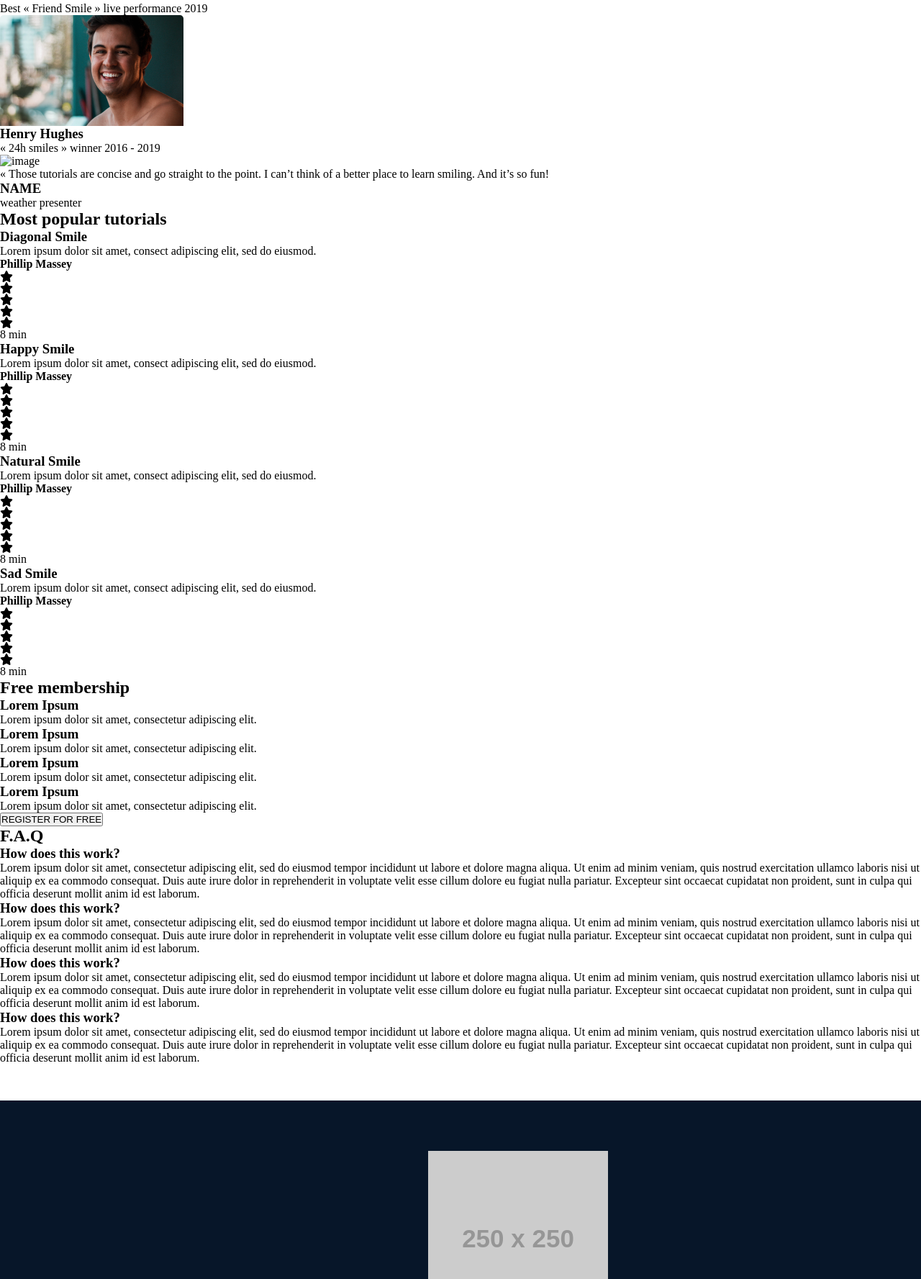
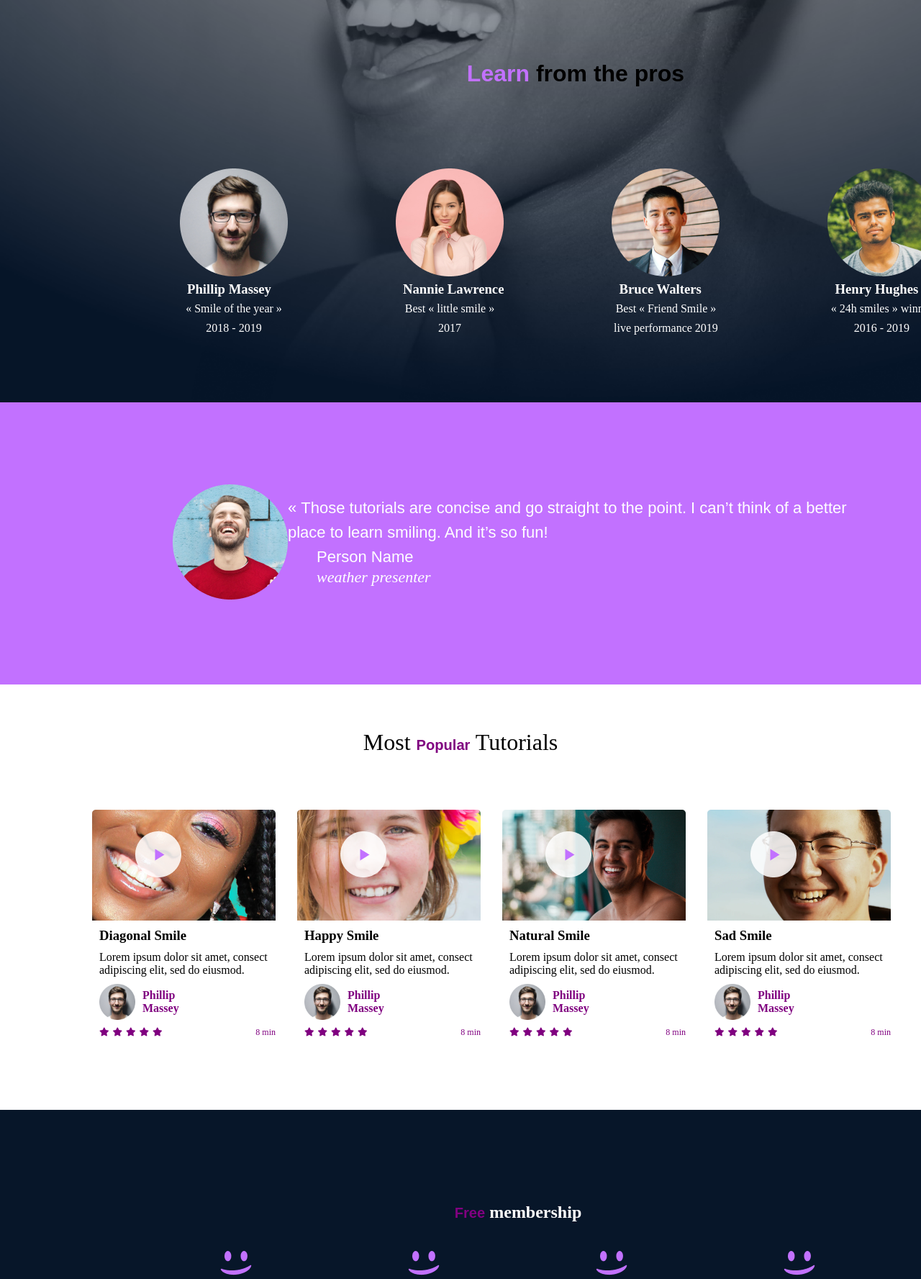
Before and after one commit to okiblessing/alx_html_css, a plain HTML site: page css_advanced/index.html in a window 1280 px wide. Shown: the part 534-2311 px from the top of the page at 72% size. Drawn offline with Linux system fonts and the light colour scheme; placeholder pictures from the web are drawn by us.

Commit message:
added all

```diff
--- a/css_advanced/index.html
+++ b/css_advanced/index.html
@@ -1,81 +1,90 @@
-
+<!DOCTYPE html>
 <html lang="en">
 <head>
     <meta charset="UTF-8">
     <meta name="viewport" content="width=device-width, initial-scale=1.0">
     <script src="https://kit.fontawesome.com/4a2b055604.js" crossorigin="anonymous"></script>
     <title>Document</title>
-    <link href="styles.css" rel="stylesheet">
+    <link rel="stylesheet" href="styles.css">
 </head>
 <body>
+    <div class="container">
     <header>
         <nav>
-            <img src="https://fakeimg.pl/250x250?text=Sample+Logo" alt="logo">
+            <img src="./images/logo.png" alt="logo">
 
             <ul>
                 <li><a href="#">COURSE</a></li>
                 <li><a href="#">PRICING</a></li>
-                <li><a href="#">LOGIN</a></li>
+                </li><a href="#">LOGIN</a></li>
             </ul>
         </nav>
 
     </header>
     <main>
         <section>
+
+            <div class="center-content">
+                <h1 class="heading">Get schooled</h1>
+                <span class="smile">SMILES</span>
+                <span class="grin">GRIN</span>
+                <span class="laugh">LAUGH</span>
+                <button class="first-button">REGISTER FOR FREE</button>
+            </div>
+            <div class="center-content-two">
+                <h2 class="heading-two"><sapn class="learn">Learn</sapn> from the pros</h2>
+                <div class="pros">
                     <div>
-                <h1>Get schooled</h1>
-                <span>SMILES</span>
-                <span>GRIN</span>
-                <span>LAUGH</span>
-                <button>REGISTER FOR FREE</button>
+                        <img src="./images/1.png" class="pros-img" alt="">
+                        <h3 class="ph3">Phillip Massey</h3>
+                        <p class="description">« Smile of the year » 2018 - 2019</p>
                     </div>
                     <div>
-                <h2>Learn from the pros</h2>
-                <div>
-                    <div>
-                        <img src="./images/1 (3).png" alt="">
-                        <h3>Phillip Massey</h3>
-                        <p>« Smile of the year » 2018 - 2019</p>
+                        <img src="./images/3.png" class="pros-img" alt="">
+                        <h3 class="ph3">Nannie Lawrence</h3>
+                        <p class="description">Best « little smile » 2017</p>
                     </div>
                     <div>
-                        <img src="./images/6.png" alt="">
-                        <h3>Nannie Lawrence</h3>
-                        <p>Best « little smile » 2017</p>
+                        <img  src="./images/2.png" class="pros-img-three" alt="image">
+                        <h3 class="ph3">Bruce Walters</h3>
+                        <p class="description">Best « Friend Smile » live performance 2019</p>
                     </div>
                     <div>
-                        <img src="./images/7.png" alt="">
-                        <h3>Bruce Walters</h3>
-                        <p>Best « Friend Smile » live performance 2019</p>
+                        <img class="pros-img" src="./images/4.png" alt="">
+                        <h3 class="ph3">Henry Hughes</h3>
+                        <p class="description">« 24h smiles » winner 2016 - 2019</p>
                     </div>
-                    <div>
-                        <img src="./images/8.png" alt="">
-                        <h3>Henry Hughes</h3>
-                        <p>« 24h smiles » winner 2016 - 2019</p>
                 </div>
             </div>
         </div>
         </section>
-        <section>
-            <div>
-                <img src="./images/Bitmap.png" alt="image">
+
+        <section class="testimonial">
+            <div class="testimonials-img">
+                <img src="./images/5.png" alt="image">
             </div>
-            <div>
+            <div class="testimonial-description">
                 <blockquote>« Those tutorials are concise and go straight to the point. I can’t think of a better place to learn smiling. And it’s so fun!</blockquote>
-                <h3>NAME</h3>
-                <P>weather presenter</P>
+                <h3>Person Name</h3>
+                <P><em>weather presenter</em></P>
             </div>
         </section>
-        <section>
-            <h2>Most popular tutorials</h2>
-            <div>
-                <img src="./images/Bitmap (1).png" alt="">
+        <section class="tutorials">
+            <h2>Most <span>popular</span> tutorials</h2>
+            <div class="tutorial-container">
+                <div class="tutorial-item">
+                    <button class="play_button">
+                        <img src="./images/play.png"/>
+                    </button>
+                    <img src="./images/9.png" class="big-img" alt="">
                     <h3>Diagonal Smile</h3>
                     <p>Lorem ipsum dolor sit amet, consect adipiscing elit, sed do eiusmod.</p>
-                <div>
-                    <img src="./images/1 (3).png" alt="">
-                    <h4>Phillip Massey</h4>
+                    <div class="small">
+                        <img src="./images/1.png" class="small-img" alt="">
+                        <h4 class="heading-four">Phillip Massey</h4>
                     </div>
-                <div>
+                    <div class="rating-container">
+                        <div class="rating">
                             <div><i class="fa-solid fa-star"></i></div>
                             <div><i class="fa-solid fa-star"></i></div>
                             <div><i class="fa-solid fa-star"></i></div>
@@ -84,15 +93,20 @@
                         </div>
                         <p>8 min</p>
                     </div>
-            <div>
-                <img src="./images/Bitmap (4).png" alt="">
+                </div>
+                <div class="tutorial-item">
+                    <button class="play_button">
+                        <img src="./images/play.png"/>
+                    </button>
+                    <img src="./images/7.png" class="big-img" alt="">
                     <h3>Happy Smile</h3>
                     <p>Lorem ipsum dolor sit amet, consect adipiscing elit, sed do eiusmod.</p>
-                <div>
-                    <img src="./images/1 (3).png" alt="">
-                    <h4>Phillip Massey</h4>
+                    <div class="small">
+                        <img src="./images/1.png" class="small-img" alt="">
+                        <h4 class="heading-four">Phillip Massey</h4>
                     </div>
-                <div>
+                   <div class="rating-container">
+                    <div class="rating">
                         <div><i class="fa-solid fa-star"></i></div>
                         <div><i class="fa-solid fa-star"></i></div>
                         <div><i class="fa-solid fa-star"></i></div>
@@ -101,15 +115,20 @@
                     </div>
                     <p>8 min</p>
                    </div>
-            <div>
-                <img src="./images/Bitmap (3).png" alt="">
+                </div>
+                <div class="tutorial-item">
+                    <button class="play_button">
+                        <img src="./images/play.png"/>
+                    </button>
+                    <img src="./images/8.png" class="big-img" alt="">
                     <h3>Natural Smile</h3>
                     <p>Lorem ipsum dolor sit amet, consect adipiscing elit, sed do eiusmod.</p>
-                <div>
-                    <img src="./images/1 (3).png" alt="">
-                    <h4>Phillip Massey</h4>
+                    <div class="small">
+                        <img src="./images/1.png" class="small-img" alt="">
+                        <h4 class="heading-four">Phillip Massey</h4>
                     </div>
-                <div>
+                   <div class="rating-container">
+                    <div class="rating">
                         <div><i class="fa-solid fa-star"></i></div>
                         <div><i class="fa-solid fa-star"></i></div>
                         <div><i class="fa-solid fa-star"></i></div>
@@ -118,15 +137,20 @@
                     </div>
                     <p>8 min</p>
                    </div>
-            <div>
-                <img src="./images/Bitmap (2).png" alt="">
+                </div>
+                <div class="tutorial-item">
+                    <button class="play_button">
+                        <img src="./images/play.png"/>
+                    </button>
+                    <img src="./images/6.png" class="big-img" alt="">
                     <h3>Sad Smile</h3>
                     <p>Lorem ipsum dolor sit amet, consect adipiscing elit, sed do eiusmod.</p>
-                <div>
-                    <img src="./images/1 (3).png" alt="">
-                    <h4>Phillip Massey</h4>
+                    <div class="small">
+                        <img src="./images/1.png" class="small-img" alt="">
+                        <h4 class="heading-four">Phillip Massey</h4>
                     </div>
-                <div>
+                   <div class="rating-container">
+                    <div class="rating">
                         <div><i class="fa-solid fa-star"></i></div>
                         <div><i class="fa-solid fa-star"></i></div>
                         <div><i class="fa-solid fa-star"></i></div>
@@ -135,60 +159,65 @@
                     </div>
                     <p>8 min</p>
                    </div>
+
+                </div>
+            </div>
         </section>
-        <section>
-            <h2>Free membership</h2>
-            <div>
-                <img src="./images/smile.svg" alt="">
+        <section class="free-membership">
+           <h2> <span>Free</span> membership</h2>
+         <div free-membership-container>
+            <div class="details">
+                <img src="./images/smile.png"  alt="">
                 <h3>Lorem Ipsum</h3>
                 <p>Lorem ipsum dolor sit amet, consectetur adipiscing elit.</p>
             </div>
-            <div>
-                <img src="./images/smile.svg" alt="">
+            <div class="details">
+                <img src="./images/smile.png" alt="">
                 <h3>Lorem Ipsum</h3>
                 <p>Lorem ipsum dolor sit amet, consectetur adipiscing elit.</p>
             </div>
-            <div>
-                <img src="./images/smile.svg" alt="">
+            <div class="details">
+                <img src="./images/smile.png" alt="">
                 <h3>Lorem Ipsum</h3>
                 <p>Lorem ipsum dolor sit amet, consectetur adipiscing elit.</p>
             </div>
-            <div>
-                <img src="./images/smile.svg" alt="">
+            <div class="details">
+                <img src="./images/smile.png" alt="">
                 <h3>Lorem Ipsum</h3>
                 <p>Lorem ipsum dolor sit amet, consectetur adipiscing elit.</p>
             </div>
-            <button>REGISTER FOR FREE</button>
+         </div>
+            <button class="second-button">REGISTER FOR FREE</button>
         </section>
-        <section>
+        <section class="faq">
             <h2>F.A.Q</h2>
+            <div class="faq-container">
+                <div class="section-one">
                     <div>
-                <div>
-                    <div>
-                        <h3>How does this work?</h3>
+                        <h3 class="three">How does this work?</h3>
                     </div>
-                    <div>
+                    <div class="text">
                         Lorem ipsum dolor sit amet, consectetur adipiscing elit, sed do eiusmod tempor incididunt ut labore et dolore magna aliqua. Ut enim ad minim veniam, quis nostrud exercitation ullamco laboris nisi ut aliquip ex ea commodo consequat. Duis aute irure dolor in reprehenderit in voluptate velit esse cillum dolore eu fugiat nulla pariatur. Excepteur sint occaecat cupidatat non proident, sunt in culpa qui officia deserunt mollit anim id est laborum.
                     </div>
 
                     <div>
-                        <h3>How does this work?</h3>
+                        <h3 class="three">How does this work?</h3>
                     </div>
-                    <div>
+                    <div class="text">
                         Lorem ipsum dolor sit amet, consectetur adipiscing elit, sed do eiusmod tempor incididunt ut labore et dolore magna aliqua. Ut enim ad minim veniam, quis nostrud exercitation ullamco laboris nisi ut aliquip ex ea commodo consequat. Duis aute irure dolor in reprehenderit in voluptate velit esse cillum dolore eu fugiat nulla pariatur. Excepteur sint occaecat cupidatat non proident, sunt in culpa qui officia deserunt mollit anim id est laborum.
                     </div>
                 </div>
+                <div class="section-two">
                     <div>
-                    <div>
-                        <h3>How does this work?</h3>
+                        <h3 class="three">How does this work?</h3>
                     </div>
-                    <div>
+                    <div class="text">
                         Lorem ipsum dolor sit amet, consectetur adipiscing elit, sed do eiusmod tempor incididunt ut labore et dolore magna aliqua. Ut enim ad minim veniam, quis nostrud exercitation ullamco laboris nisi ut aliquip ex ea commodo consequat. Duis aute irure dolor in reprehenderit in voluptate velit esse cillum dolore eu fugiat nulla pariatur. Excepteur sint occaecat cupidatat non proident, sunt in culpa qui officia deserunt mollit anim id est laborum.
                     </div>
                     <div>
-                        <h3>How does this work?</h3>
+                        <h3 class="three">How does this work?</h3>
                     </div>
-                    <div>
+                    <div class="text">
                         Lorem ipsum dolor sit amet, consectetur adipiscing elit, sed do eiusmod tempor incididunt ut labore et dolore magna aliqua. Ut enim ad minim veniam, quis nostrud exercitation ullamco laboris nisi ut aliquip ex ea commodo consequat. Duis aute irure dolor in reprehenderit in voluptate velit esse cillum dolore eu fugiat nulla pariatur. Excepteur sint occaecat cupidatat non proident, sunt in culpa qui officia deserunt mollit anim id est laborum.
                     </div>
                 </div>
@@ -197,15 +226,15 @@
     </main>
     <footer>
         <section>
-            <div>
-                <img src="https://fakeimg.pl/250x250?text=Sample+Logo" alt="logo">
+            <div class="footer-links">
+                <img src="./images/logo.png" alt="logo">
                 <div>
                     <i class="fa-brands fa-facebook"></i>
                     <i class="fa-brands fa-twitter"></i>
                     <i class="fa-brands fa-instagram"></i>
                 </div>
             </div>
-            <p>©smileschool 2020</p>
+            <p class="footer-p">©smileschool 2020</p>
         </section>
     </footer>
 </body>
```
Lines whose indentation alone changed are shown as unchanged.
